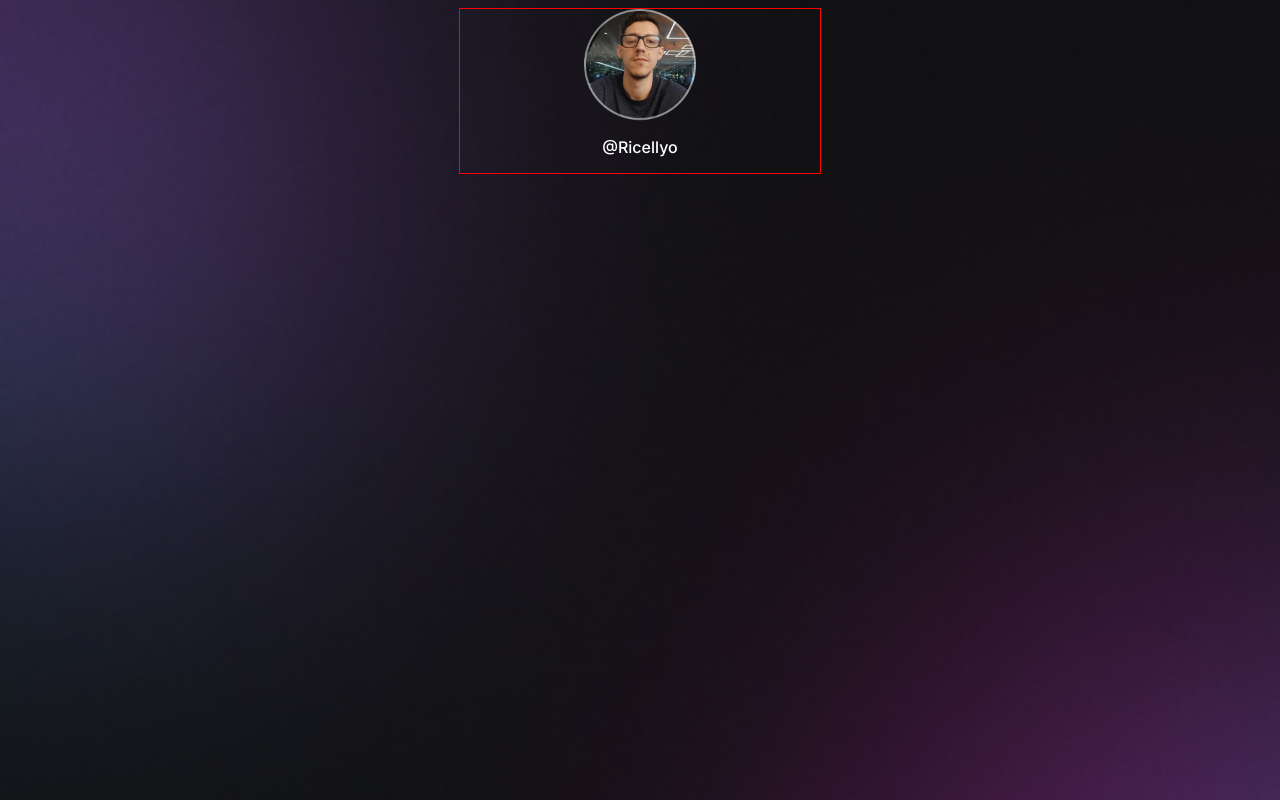
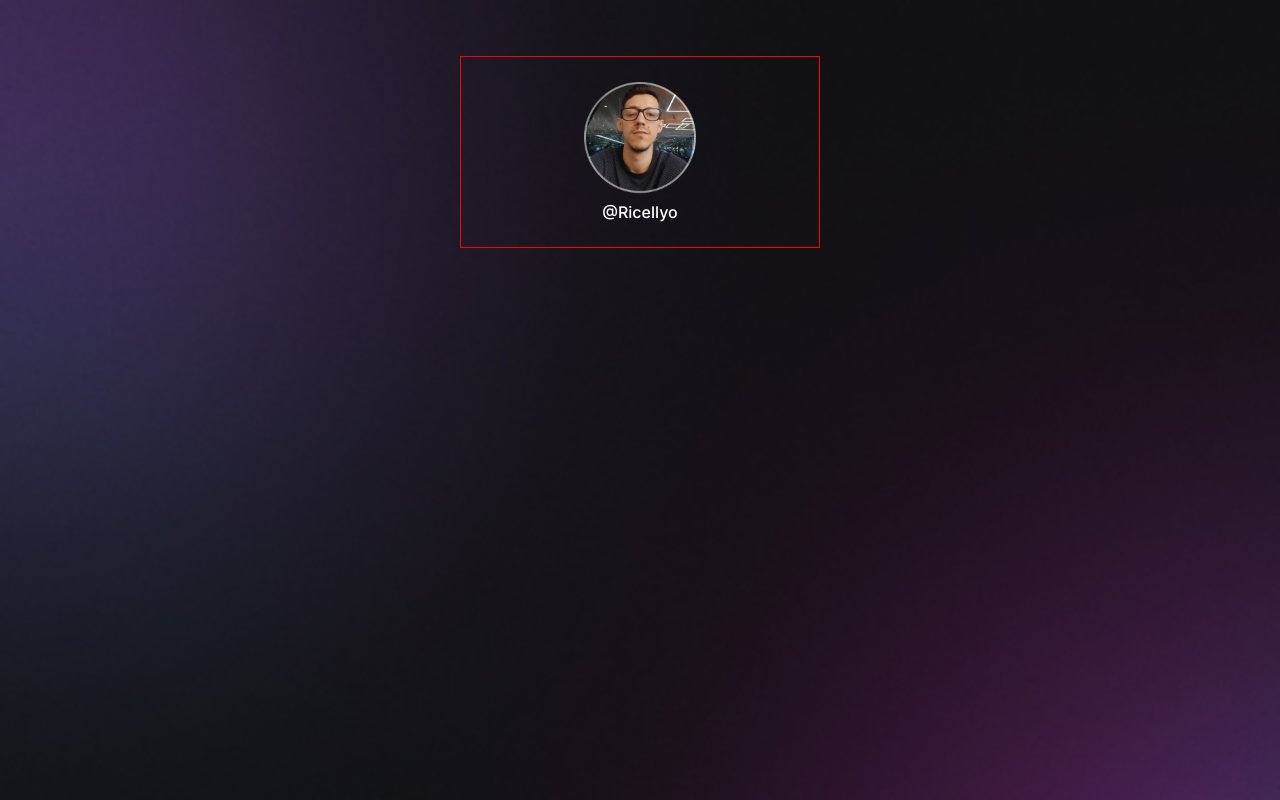
Before and after one commit to Ricellyo/AgregadorD_links, a plain HTML site: page index.html in a window 1280 px wide. Drawn offline with Linux system fonts and the light colour scheme.

Commit message:
resetando algumas informações e defenindo espaçamentos entre elementos

```diff
--- a/style.css
+++ b/style.css
@@ -1,3 +1,8 @@
+* {
+  margin: 0;
+  padding: 0;
+  box-sizing: border-box;
+}
 body {
   background: url('assets/bg-mobile.jpg') no-repeat top center/cover ;
 }
@@ -9,7 +14,12 @@ body * {
   border: 1px solid red;
   width: 360px;
   /* height: 712px; */
-  margin: auto;
+  margin: 56px auto 0px;
+}
+
+#profile {
+  text-align: center;
+  padding: 25px;
 }
 #profile img {
   display: block;
@@ -18,8 +28,9 @@ body * {
 }
 #profile p {
   display: block;
-  text-align: center;
+  /* text-align: center; */
   font-weight: 500;
   font-size: 16px;
   font-weight: 24px;
+  margin-top: 8px;
 }
```
